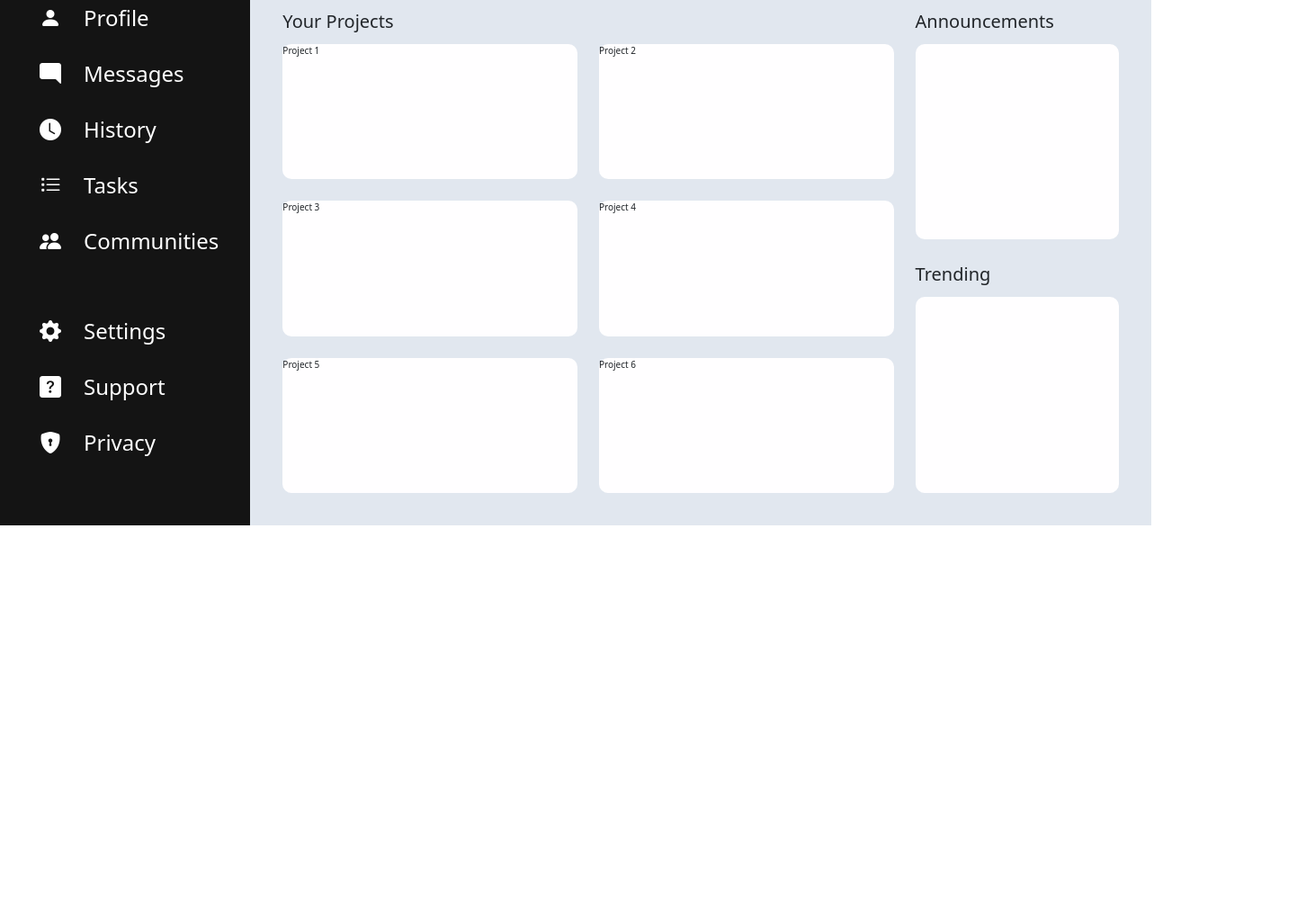
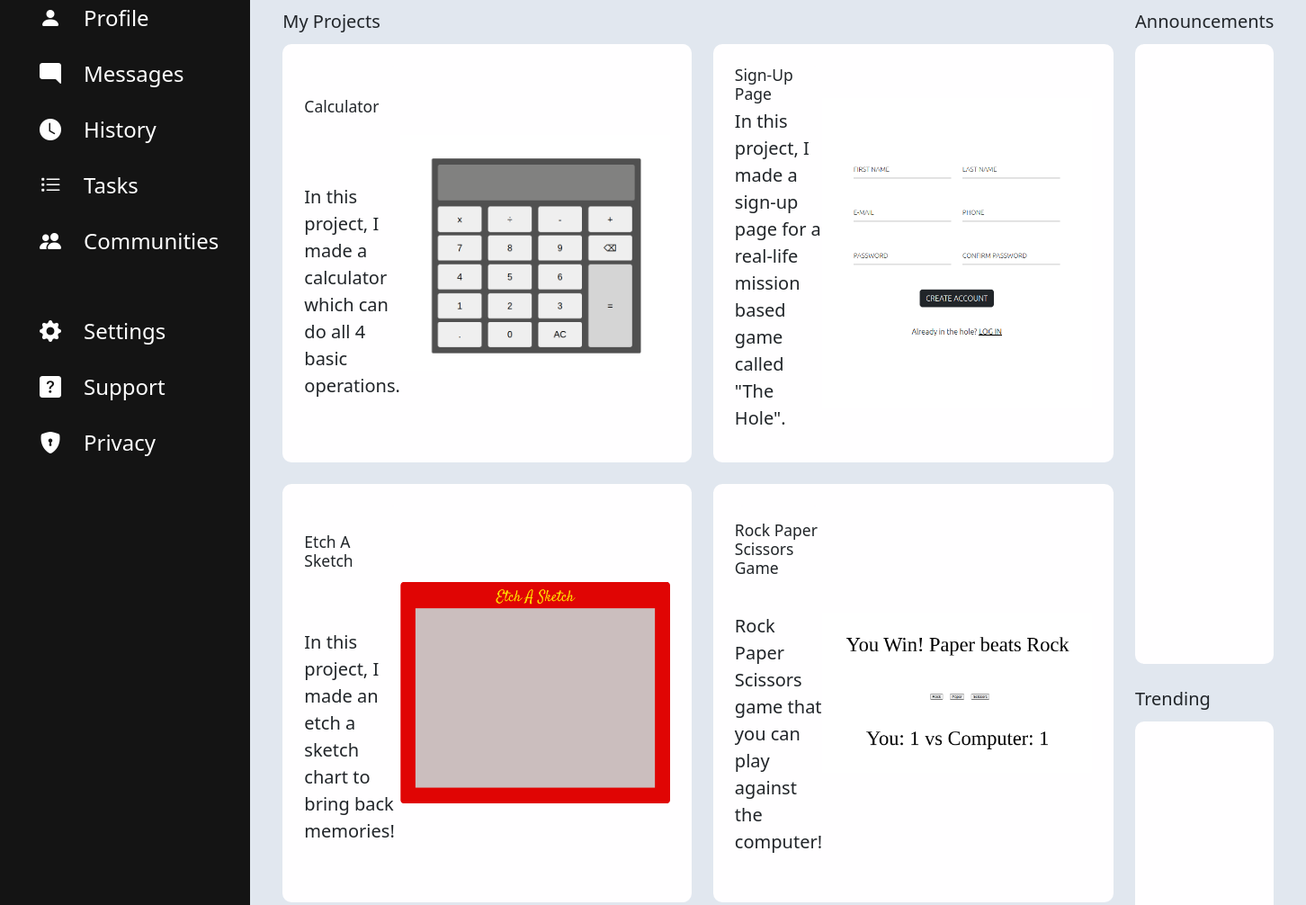
Before and after one commit to ka1rakan/admin-dashboard, a plain HTML site: page index.html in a window 1280 px wide. Shown: the part 216-1222 px from the top of the page at 90% size, 1452 px wide, since content can reach past the window. Before the commit the page ends 800 px from the top, so only its background shows below. Drawn offline with nearby package versions, Linux system fonts and the light colour scheme.

Commit message:
add context and img to projects

```diff
--- a/index.html
+++ b/index.html
@@ -62,14 +62,36 @@
     </section>
     <section class="main-content">
         <div class="projects">
-            <p>Your Projects</p>
+            <p>My Projects</p>
             <div class="projects-grid">
-                <div>Project 1</div>
-                <div>Project 2</div>
-                <div>Project 3</div>
-                <div>Project 4</div>
-                <div>Project 5</div>
-                <div>Project 6</div>
+                <div class="project">
+                    <div class="context">
+                        <h3>Calculator</h3>
+                        <p>In this project, I made a calculator which can do all 4 basic operations.</p>
+                    </div>
+                    <a class="visual-link" target="_blank" href="https://ka1rakan.github.io/calculator/"><img width="300px" src="images/calculator.png" alt="calculator project"></a>
+                </div>
+                <div class="project">
+                    <div class="context">
+                        <h3>Sign-Up Page</h3>
+                        <p>In this project, I made a sign-up page for a real-life mission based game called "The Hole".</p>
+                    </div>
+                    <a class="visual-link" target="_blank" href="https://ka1rakan.github.io/sign-up-form/"><img width="300px" src="images/sign-up.png" alt="sign up page project"></a>
+                </div>
+                <div class="project">
+                    <div class="context">
+                        <h3>Etch A Sketch</h3>
+                        <p>In this project, I made an etch a sketch chart to bring back memories!</p>
+                    </div>
+                    <a class="visual-link"><img width="300px" src="images/etch-a-sketch.png" alt="etch-a-sketch project"></a>
+                </div>
+                <div class="project">
+                    <div class="context">
+                        <h3>Rock Paper Scissors Game</h3>
+                        <p>Rock Paper Scissors game that you can play against the computer!</p>
+                    </div>
+                    <a class="visual-link"><img width="300px" src="images/rock-paper-scissors.png" alt="rock-paper-scissors project"></a>
+                </div>
             </div>
         </div>
         <div class="announcements">
--- a/styles.css
+++ b/styles.css
@@ -156,6 +156,23 @@ body{
     grid-template-rows: auto 1fr;
 }
 
+.projects-grid .project{
+    display:grid;
+    grid-template-columns: 1fr 1fr;
+
+    padding: 24px;
+}
+
+.project .context{
+    display: flex;
+    flex-direction: column;
+    justify-content: space-around;
+}
+
+.project a{
+    align-self: center;
+}
+
 .projects p,
 .announcements p,
 .trending p{
```
Also changed, not shown: images/calculator.png (added), images/etch-a-sketch.png (added), images/rock-paper-scissors.png (added), images/sign-up.png (added).
